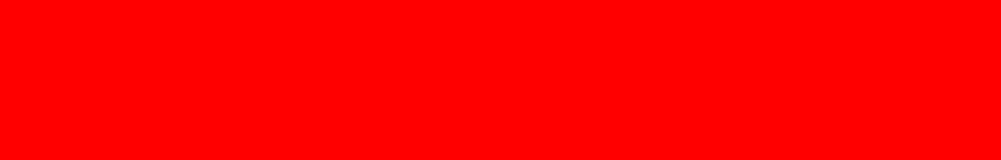
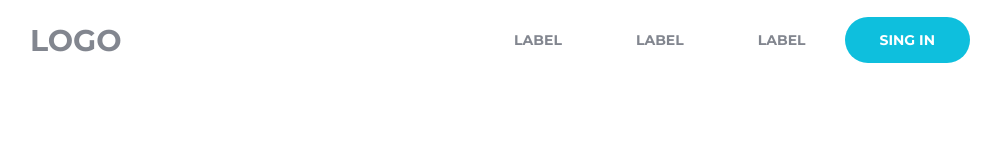
Before and after one commit to ZooMingGG/Template, a plain HTML site: page index.html in a window 1280 px wide. Shown: the whole page, without its empty margins (140-1141 px from the left). Drawn offline with Linux system fonts and the light colour scheme.

Commit message:
did a nav

```diff
--- a/css/index.css
+++ b/css/index.css
@@ -1,3 +1,53 @@
+*,
+*:before,
+*:after {
+    box-sizing: border-box;
+}
 body {
-    background-color: red;
+    margin: 0;
+    padding: 0;
 }
+h1, h2, h3, h4, h5, h6 {
+    margin: 0;
+}
+.container {
+    width: 100%;
+    max-width: 940px;
+    margin: 0 auto;
+}
+/* Header */
+/* Navigation */
+.navigation {
+    display: flex;
+    justify-content: space-between;
+    align-items: center;
+    height: 80px;
+}
+.logo-text {
+    font-family: Montserrat;
+    text-transform: uppercase;
+    font-weight: 700;
+    font-size: 30px;
+    color: #82868f;
+}
+.nav-link {
+    display: inline-block;
+    text-decoration: none;
+    text-transform: uppercase;
+    color: #82868f;
+    font-family: Montserrat;
+    font-size: 14px;
+    font-weight: 700;
+    background-color: transparent;
+    padding: 14px 35px;
+    border-radius: 30px;
+    transition: background-color 0.2s linear, color 0.2s linear
+}
+.nav-link.active {
+    background-color: #0ebfdd;
+    color: #ffffff;
+}
+.nav-link:hover {
+    background-color: #0ebfdd;
+    color: #ffffff;
+}
--- a/index.html
+++ b/index.html
@@ -6,8 +6,33 @@
     <meta http-equiv="X-UA-Compatible" content="ie=edge">
     <title>Template</title>
     <link rel="stylesheet" href="./css/index.css">
+    <link href="https://fonts.googleapis.com/css?family=Montserrat:
+    400,500,700,900&display=swap" rel="stylesheet">
 </head>
 <body>
+    <header class="header">
+        <div class="container">
+            <div class="navigation">
+                <div class="logo">
+                    <span class="logo-text">logo</span>
+                </div>
+                <nav class="nav">
+                    <a href="#" class="nav-link">label</a>
+                    <a href="#" class="nav-link">label</a>
+                    <a href="#" class="nav-link">label</a>
+                    <a href="#" class="nav-link active">sing in</a>
+                </nav>
+            </div>
+        </div>
+        <div class="intro">
+            <h1 class="intro-title">
+
+            </h1>
+            <div class="intro-text">
+
+            </div>
+        </div>
+    </header>
     <script src="./js/index.js"></script>
 </body>
 </html>
```
